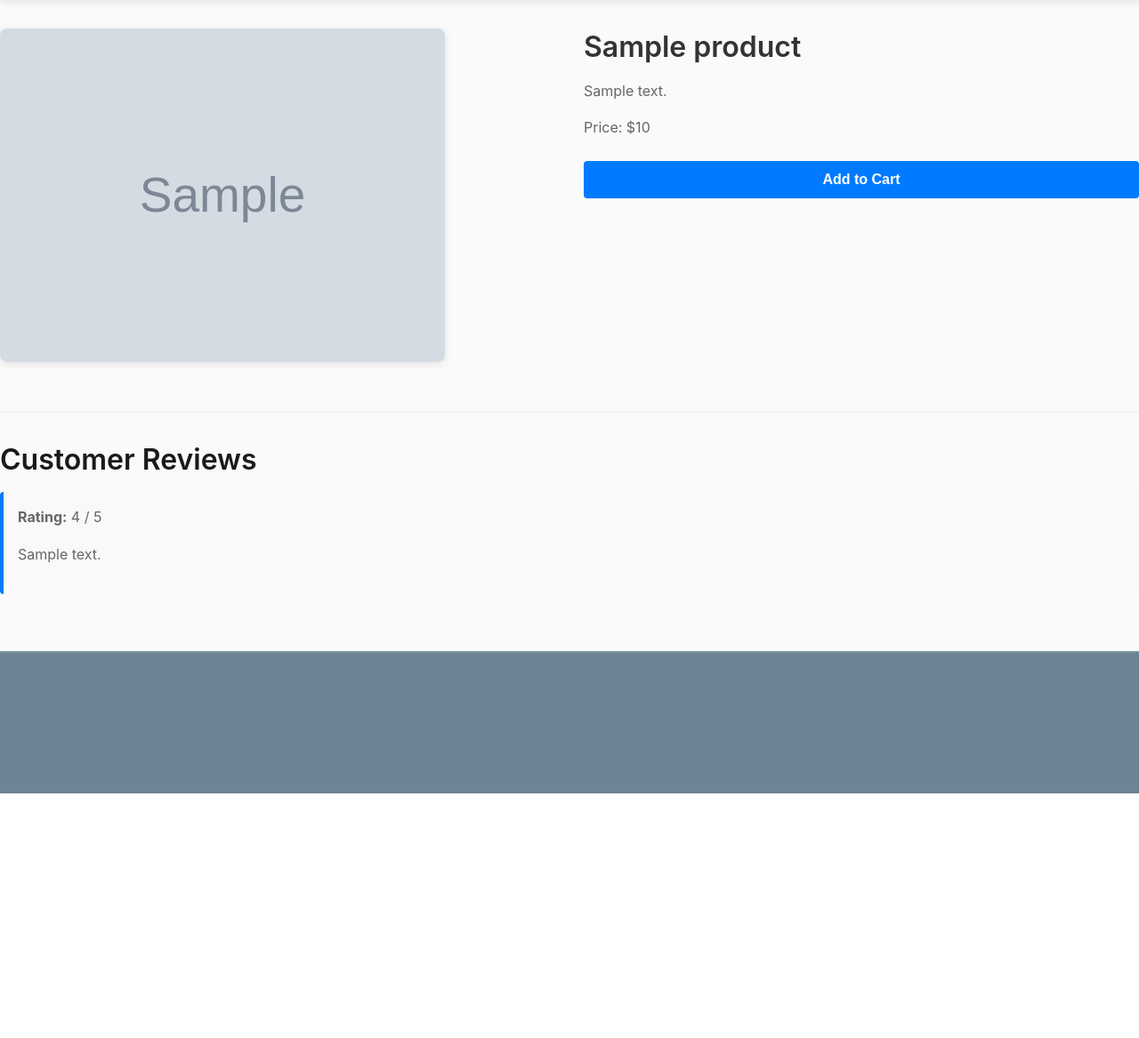
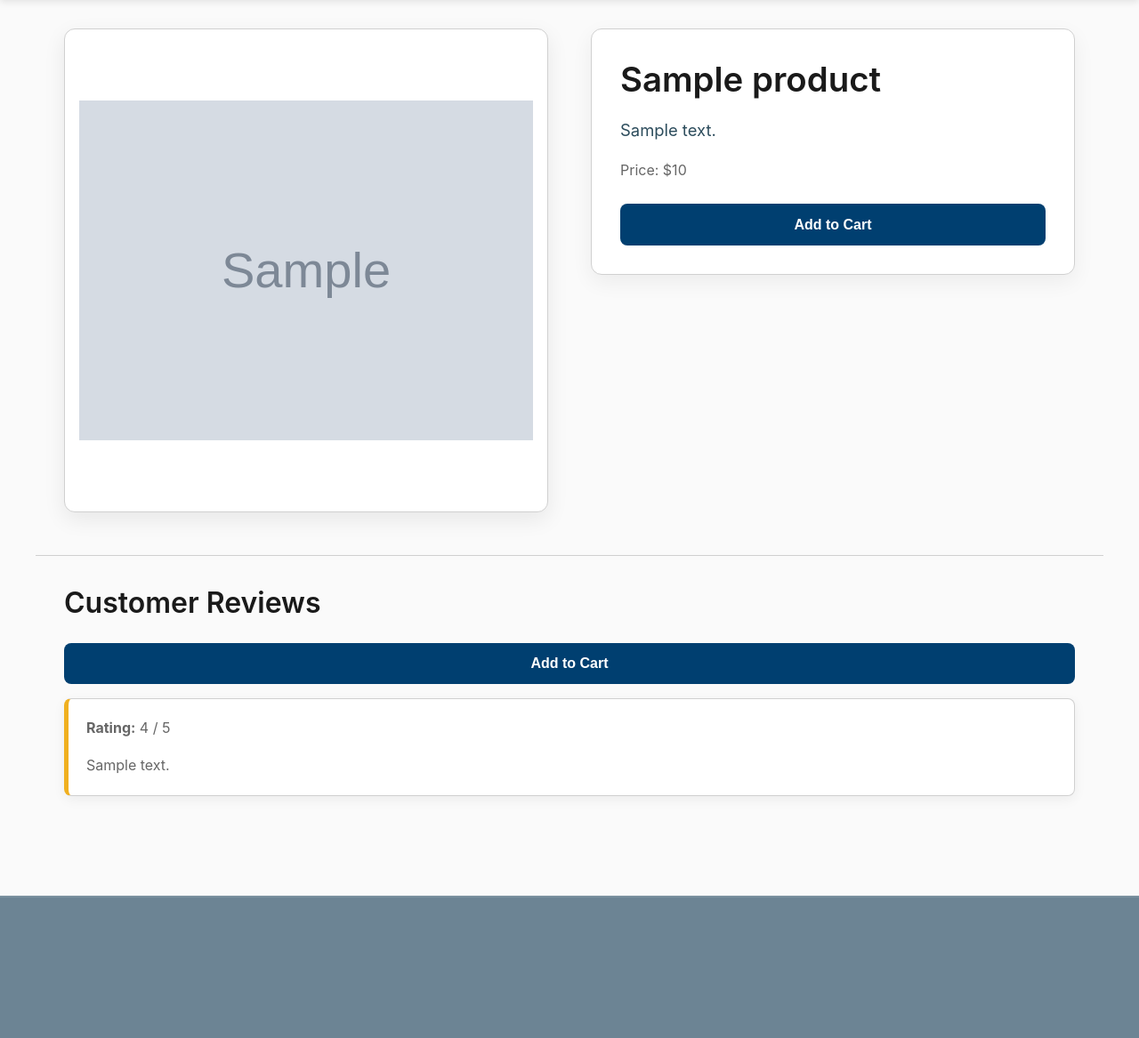
Before and after one commit to Mbrenneman0/cset155cset180final, a Flask app: template Templates/prod_page.html in a window 1280 px wide. Shown: the part 80-1247 px from the top of the page at 89% size. Before the commit the page ends 972 px from the top, so only its background shows below. Run offline with Flask 3, Linux system fonts and the light colour scheme; the template is opened without the code that fills it: most values are stand-ins (such as "Sample title", 1, 10 or a date in 2020); grey boxes marked "Sample" are stand-in pictures; parts of the project's set-up code (start-up, migrations or seed data) failed here and were passed over.

Commit message:
monday morning

```diff
--- a/Static/style/prod_page.css
+++ b/Static/style/prod_page.css
@@ -1,62 +1,99 @@
 /* Product Page Layout - Images and Details Side by Side */
 .prod_content {
-    display: flex;
-    gap: 2rem;
-    margin: 2rem 0;
-    align-items: flex-start;
+    display: grid;
+    grid-template-columns: minmax(280px, 1fr) minmax(280px, 1fr);
+    gap: clamp(1.5rem, 4vw, 3rem);
+    align-items: start;
+    max-width: 1200px;
+    margin: 2rem auto;
+    padding: 0 2rem;
+}
+
+.prod_images,
+.prod_details {
+    min-width: 0;
 }
 
 .prod_images {
-    flex: 1;
-    min-width: 0;
+    display: flex;
+    flex-direction: column;
+    gap: 1rem;
 }
 
 .prod_main_image {
     width: 100%;
-    max-width: 500px;
-    height: auto;
-    border-radius: 8px;
-    margin-bottom: 1rem;
-    box-shadow: 0 2px 8px rgba(0, 0, 0, 0.1);
+    max-width: 560px;
+    aspect-ratio: 1 / 1;
+    object-fit: contain;
+    display: block;
+    background-color: var(--text-light, #ffffff);
+    border: 1px solid var(--border-color-light, #d0d0d0);
+    border-radius: 12px;
+    padding: 1rem;
+    box-shadow: 0 8px 24px rgba(0, 0, 0, 0.08);
     cursor: pointer;
+    transition: var(--transition, all 0.3s ease);
+}
+
+.prod_main_image:hover {
+    transform: translateY(-2px);
+    box-shadow: 0 12px 30px rgba(0, 0, 0, 0.12);
 }
 
 .prod_img_thumbnails {
     display: flex;
     gap: 0.75rem;
+    max-width: 560px;
+    padding: 0.25rem 0 0.5rem;
     overflow-x: auto;
+    scrollbar-width: thin;
 }
 
 .prod_thumbnail {
-    width: 80px;
-    height: 80px;
+    flex: 0 0 auto;
+    width: 76px;
+    height: 76px;
     object-fit: cover;
-    border-radius: 4px;
+    background-color: var(--text-light, #ffffff);
+    border: 2px solid var(--border-color-light, #d0d0d0);
+    border-radius: 8px;
+    padding: 0.25rem;
     cursor: pointer;
-    border: 2px solid transparent;
-    transition: border-color 0.2s;
+    transition: var(--transition, all 0.3s ease);
 }
 
-.prod_thumbnail:hover {
-    border-color: #007bff;
+.prod_thumbnail:hover,
+.prod_thumbnail:focus-visible {
+    border-color: var(--accent-primary, #F0B020);
+    transform: translateY(-2px);
+    box-shadow: 0 4px 12px rgba(0, 0, 0, 0.12);
+    outline: none;
 }
 
 .prod_details {
-    flex: 1;
-    min-width: 0;
+    background-color: var(--text-light, #ffffff);
+    border: 1px solid var(--border-color-light, #d0d0d0);
+    border-radius: 12px;
+    padding: clamp(1.25rem, 3vw, 2rem);
+    box-shadow: 0 8px 24px rgba(0, 0, 0, 0.06);
 }
 
 .prod_details h1 {
-    font-size: 2rem;
+    font-size: clamp(1.75rem, 3vw, 2.5rem);
     margin-bottom: 1rem;
-    color: #333;
+    color: var(--text-dark, #1a1a1a);
 }
 
 .prod_details p {
     font-size: 1rem;
-    color: #666;
-    line-height: 1.6;
+    color: var(--text-muted, #666666);
+    line-height: 1.7;
     margin-bottom: 1rem;
+}
+
+.prod_details p:first-of-type {
+    font-size: 1.15rem;
+    color: var(--secondary-muted, #2C4C5C);
 }
 
 .atc_form {
@@ -64,43 +101,83 @@
 }
 
 .atc_btn {
-    background-color: #007bff;
-    color: white;
-    padding: 0.75rem 2rem;
+    width: 100%;
+    background-color: var(--accent-secondary, #003F70);
+    color: var(--text-light, #ffffff);
+    padding: 0.9rem 2rem;
     font-size: 1rem;
+    font-weight: 700;
     border: none;
-    border-radius: 4px;
+    border-radius: 8px;
     cursor: pointer;
-    transition: background-color 0.2s;
+    transition: var(--transition, all 0.3s ease);
 }
 
-.atc_btn:hover {
-    background-color: #0056b3;
+.atc_btn:hover,
+.atc_btn:focus-visible {
+    background-color: var(--accent-primary, #F0B020);
+    color: var(--accent-secondary, #003F70);
+    transform: translateY(-2px);
+    box-shadow: 0 6px 16px rgba(0, 0, 0, 0.16);
+    outline: none;
+}
+
+.atc_btn:active {
+    transform: translateY(0);
+    box-shadow: none;
 }
 
 /* Reviews Section */
 .reviews_section {
-    margin-top: 2rem;
-    padding-top: 2rem;
-    border-top: 1px solid #eee;
+    max-width: 1200px;
+    margin: 3rem auto 0;
+    padding: 2rem;
+    border-top: 1px solid var(--border-color-light, #d0d0d0);
 }
 
 .review_card {
-    background-color: #f9f9f9;
-    padding: 1rem;
+    background-color: var(--text-light, #ffffff);
+    padding: 1.25rem;
     margin: 1rem 0;
-    border-radius: 4px;
-    border-left: 4px solid #007bff;
+    border: 1px solid var(--border-color-light, #d0d0d0);
+    border-left: 5px solid var(--accent-primary, #F0B020);
+    border-radius: 8px;
+    box-shadow: 0 4px 14px rgba(0, 0, 0, 0.06);
+}
+
+.review_card p:last-child {
+    margin-bottom: 0;
 }
 
 /* Responsive Design */
 @media (max-width: 768px) {
     .prod_content {
-        flex-direction: column;
-        gap: 1rem;
+        grid-template-columns: 1fr;
+        padding: 0 1rem;
+        margin: 1.25rem auto;
     }
 
-    .prod_details h1 {
-        font-size: 1.5rem;
+    .prod_main_image,
+    .prod_img_thumbnails {
+        max-width: none;
+    }
+
+    .prod_details {
+        padding: 1.25rem;
+    }
+
+    .reviews_section {
+        padding: 1.25rem 1rem;
     }
 }
+
+@media (max-width: 480px) {
+    .prod_thumbnail {
+        width: 64px;
+        height: 64px;
+    }
+
+    .atc_btn {
+        padding: 0.85rem 1rem;
+    }
+}
--- a/Templates/header.html
+++ b/Templates/header.html
@@ -1,6 +1,6 @@
 <header>
     <span id="logo">
-        <a href=""><img src="{{ url_for('static', filename='images/TradeHive_Logo.png') }}" alt=""></a>
+        <a href="{{ url_for('index.index') }}"><img src="{{ url_for('static', filename='images/TradeHive_Logo.png') }}" alt=""></a>
     </span>
     <span id="filter-cont">
         <div>CATAGORIES</div>
--- a/Templates/prod_page.html
+++ b/Templates/prod_page.html
@@ -35,7 +35,13 @@
     </div>
     </div>
     <div class="reviews_section">
-        <h2>Customer Reviews</h2>
+        <div>
+            <h2>Customer Reviews</h2>
+                <form action="{{ url_for('cart.add_to_cart') }}" method="post" class="atc_form">
+                    <input type="hidden" name="sku" value="{{ product.sku }}">
+                    <button type="submit" class="atc_btn">Add to Cart</button>
+                </form>
+        </div>
         {% if product.reviews %}
         {% for review in product.reviews %}
         <div class="review_card">
```
Also changed, not shown: ecommDB.sql (+7 -1 lines).
